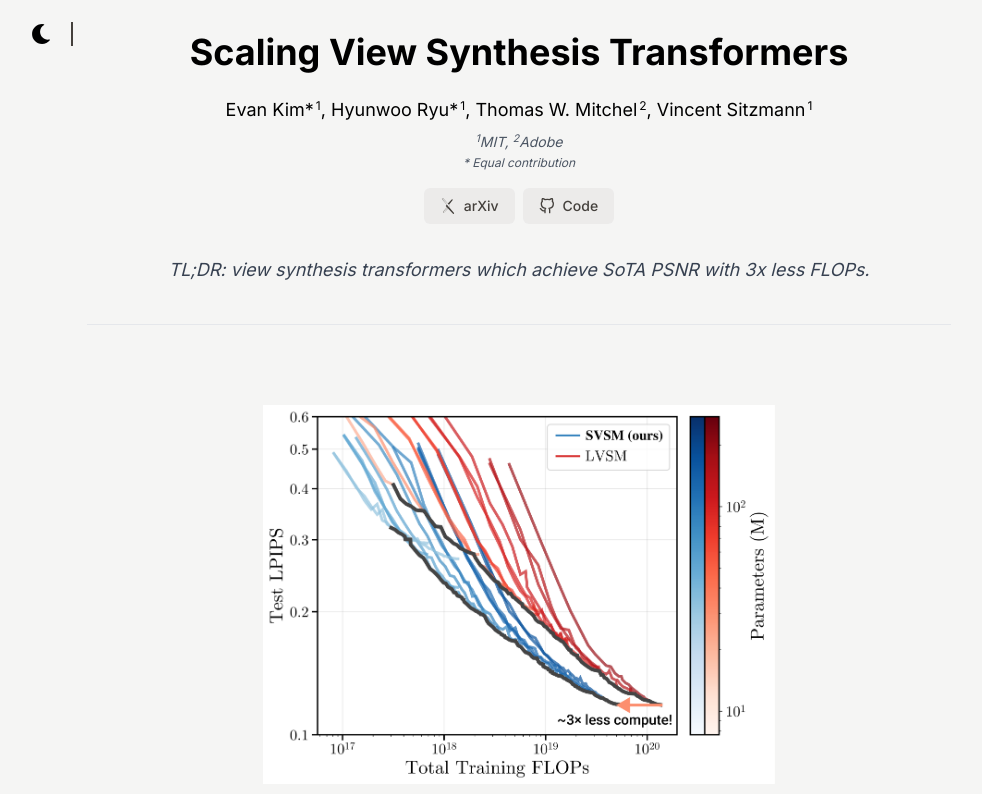
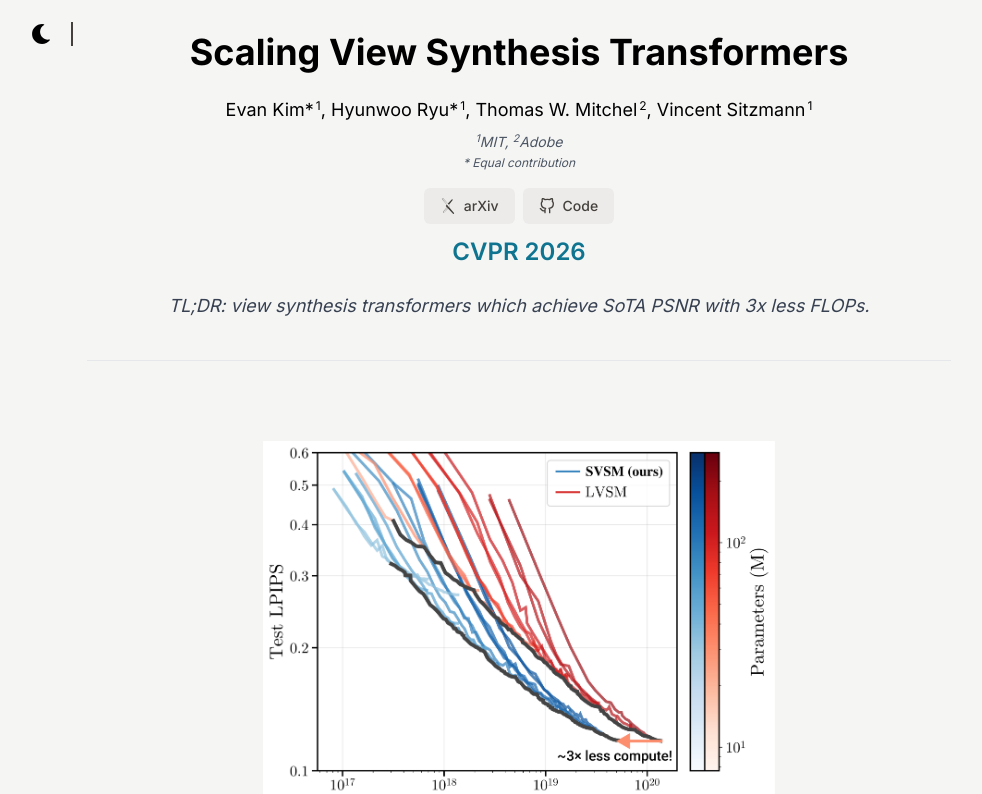
Before and after one commit to evnkim/evn.kim, a Next.js app: page /research/svsm in a window 1280 px wide. Shown: the top 794 px of the page, without its empty margins (121-1103 px from the left). Built offline with nearby package versions, Linux system fonts and the light colour scheme.

Commit message:
add cvpr, update abstract

```diff
--- a/src/app/research/svsm/page.tsx
+++ b/src/app/research/svsm/page.tsx
@@ -30,6 +30,7 @@ const projectData = {
     1: "MIT",
     2: "Adobe",
   },
+  venue: "CVPR 2026",
   links: [
     { label: "arXiv", url: "https://arxiv.org/abs/2602.21341" },
     { label: "Code", url: "https://github.com/evnkim/SVSM" },
@@ -56,6 +57,7 @@ export default function ExampleProjectPage() {
         title={projectData.title}
         authors={projectData.authors}
         affiliations={projectData.affiliations}
+        venue={projectData.venue}
         links={projectData.links}
         summary={projectData.summary}
       />
@@ -73,7 +75,7 @@ export default function ExampleProjectPage() {
 
         <Section title="Abstract">
             <p>
-            Recently, geometry-free view synthesis transformers have achieved state-of-the-art results in Novel View Synthesis (NVS), outperforming traditional approaches that rely on explicit geometry modeling. However, the specific factors that govern how their performance scales with compute remain poorly understood. In this work, we conduct a rigorous analysis of the scaling laws for view synthesis transformers and elucidate a series of design choices for training compute-optimal NVS models. Most significantly, we find that an encoder–decoder architecture, which was previously found to be less scalable, can in fact be compute-optimal. We attribute the previously inferior performance of previous encoder–decoder methods to certain architectural choices and inconsistent training compute across comparisons. Across several compute levels, we demonstrate that our encoder–decoder architecture, which we call the <b>Scalable View Synthesis Model (SVSM)</b>, scales as effectively as decoder-only models, achieves a superior performance–compute Pareto frontier, and outperforms the previous state-of-the-art on real-world NVS benchmarks with substantially reduced training compute.
+            Geometry-free view synthesis transformers have recently achieved state-of-the-art performance in Novel View Synthesis (NVS), outperforming traditional approaches that rely on explicit geometry modeling. Yet the factors governing their scaling with compute remain unclear. We present a systematic study of scaling laws for view synthesis transformers and derive design principles for training compute-optimal NVS models. Contrary to prior findings, we show that encoder–decoder architectures can be compute-optimal; we trace earlier negative results to suboptimal architectural choices and comparisons across unequal training compute budgets. Across several compute levels, we demonstrate that our encoder–decoder architecture, which we call the <b>Scalable View Synthesis Model (SVSM)</b>, scales as effectively as decoder-only models, achieves a superior performance–compute Pareto frontier, and surpasses the previous state-of-the-art on real-world NVS benchmarks with substantially reduced training compute.
             </p>
         </Section>
 
--- a/src/components/Research.tsx
+++ b/src/components/Research.tsx
@@ -65,10 +65,10 @@ export const VenueBadge: React.FC<{
   className?: string;
 }> = ({ venue, note, className = "" }) => (
   <div
-    className={`inline-block bg-gradient-to-r from-cyan-500 to-teal-500 text-white px-5 py-2 rounded-full font-semibold text-sm shadow-lg shadow-cyan-500/30 ${className}`}
+    className={`inline-block text-2xl font-semibold text-cyan-700 dark:text-cyan-400 ${className}`}
   >
     {venue}
-    {note && <span className="font-normal opacity-90"> ({note})</span>}
+    {note && <span className="opacity-80"> ({note})</span>}
   </div>
 );
 
@@ -137,14 +137,14 @@ export const ResearchHeader: React.FC<{
         <AuthorList authors={authors} affiliations={affiliations} />
       )}
 
+      {links && links.length > 0 && (
+        <ButtonLinkGroup links={links} className="mb-3" />
+      )}
+
       {venue && (
         <div className="mb-6">
           <VenueBadge venue={venue} note={venueNote} />
         </div>
-      )}
-
-      {links && links.length > 0 && (
-        <ButtonLinkGroup links={links} className="mb-8" />
       )}
 
       {summary && (
```
